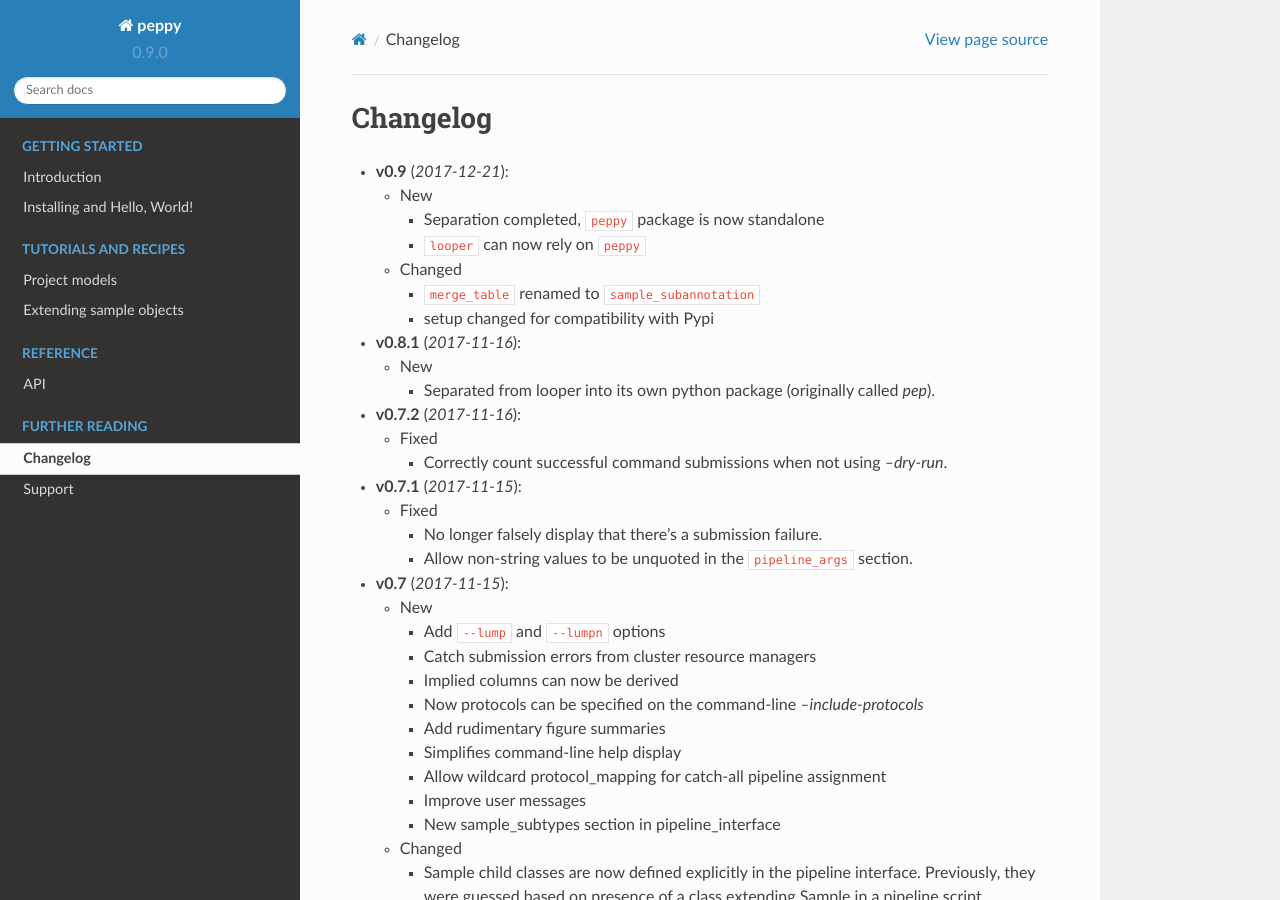
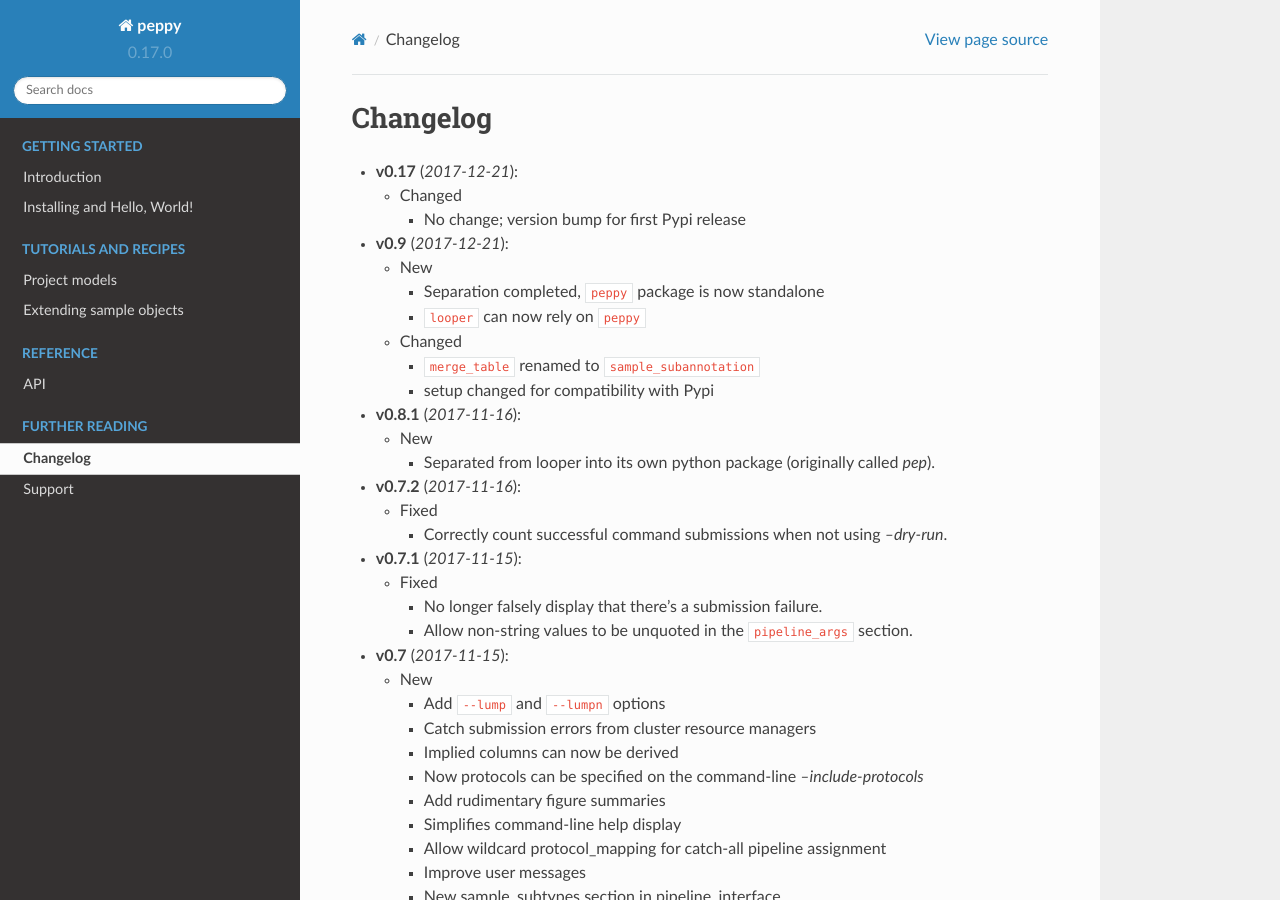
Before and after one commit to pepkit/peppy, a Sphinx documentation site: the page built from doc/source/changelog.rst, in a window 1280 px wide and 900 px high. Built offline with Sphinx 7.4.7 and the Read the Docs theme 2.0.0, drawn with Linux system fonts in a browser that asks for light colours; pages that are not in the unit, such as notebooks, are missing from menus.

Commit message:
Version 0.17 for pypi

```diff
--- a/doc/source/changelog.rst
+++ b/doc/source/changelog.rst
@@ -1,5 +1,11 @@
 Changelog
 ******************************
+
+- **v0.17** (*2017-12-21*):
+
+  - Changed
+
+    - No change; version bump for first Pypi release
 
 
 - **v0.9** (*2017-12-21*):
--- a/peppy/_version.py
+++ b/peppy/_version.py
@@ -1 +1 @@
-__version__ = "0.9.0"
+__version__ = "0.17.0"
```
